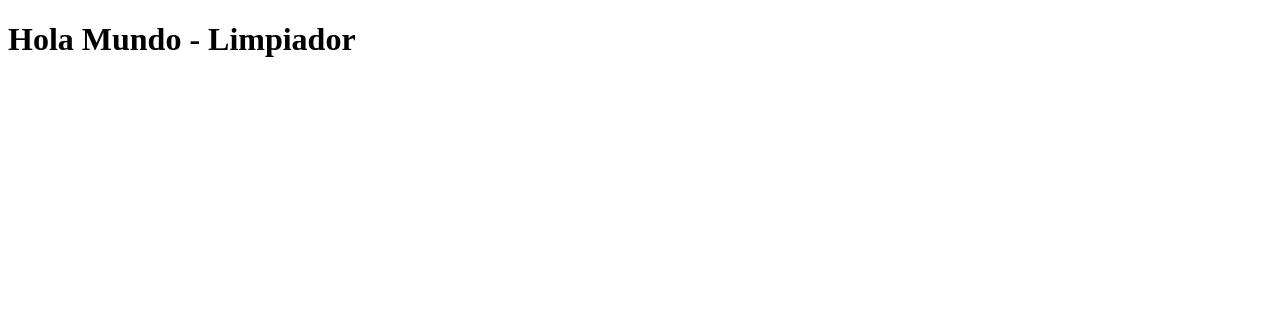
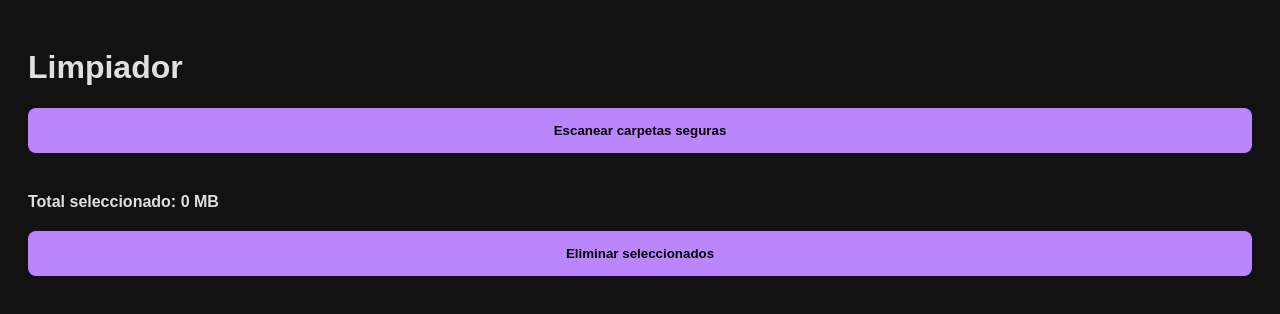
Before and after one commit to crow352/mi-app-limpiador, a website: page www/index.html in a window 1280 px wide. Drawn offline with Linux system fonts and the light colour scheme.

Commit message:
App limpiador selectivo

```diff
--- a/package.json
+++ b/package.json
@@ -8,6 +8,7 @@
   "dependencies": {
     "@capacitor/core": "latest",
     "@capacitor/android": "latest",
-    "@capacitor/cli": "latest"
+    "@capacitor/cli": "latest",
+    "@capacitor/filesystem": "latest"
   }
 }
--- a/www/index.html
+++ b/www/index.html
@@ -3,9 +3,70 @@
 <head>
     <meta charset="UTF-8">
     <meta name="viewport" content="width=device-width, initial-scale=1.0">
-    <title>Mi App Limpiador</title>
+    <title>Storage Cleaner</title>
+    <style>
+        body { background: #121212; color: #e0e0e0; font-family: sans-serif; padding: 20px; }
+        .btn { background: #bb86fc; color: #000; border: none; padding: 15px; width: 100%; border-radius: 8px; font-weight: bold; margin-bottom: 20px; }
+        .file-item { display: flex; align-items: center; padding: 10px; border-bottom: 1px solid #333; }
+        .file-item input { margin-right: 15px; }
+        #total { margin: 20px 0; font-weight: bold; }
+    </style>
 </head>
 <body>
-    <h1>Hola Mundo - Limpiador</h1>
+    <h1>Limpiador</h1>
+    <button class="btn" onclick="scan()">Escanear carpetas seguras</button>
+    <div id="results"></div>
+    <div id="total">Total seleccionado: 0 MB</div>
+    <button class="btn" onclick="deleteFiles()">Eliminar seleccionados</button>
+
+    <script src="capacitor.js"></script>
+    <script>
+        const { Filesystem, Directory } = Capacitor.Plugins;
+        let foundFiles = [];
+
+        async function scan() {
+            await Filesystem.requestPermissions();
+            foundFiles = [];
+            const paths = ['Download', 'Pictures/Screenshots'];
+            const container = document.getElementById('results');
+            container.innerHTML = '';
+
+            for (const path of paths) {
+                try {
+                    const contents = await Filesystem.readdir({ path, directory: Directory.ExternalStorage });
+                    for (const file of contents.files) {
+                        const stat = await Filesystem.stat({ path: `${path}/${file.name}`, directory: Directory.ExternalStorage });
+                        const ext = file.name.split('.').pop().toLowerCase();
+                        const sizeMB = stat.size / (1024 * 1024);
+
+                        if (['apk', 'tmp', 'log', 'bak'].includes(ext) || (path === 'Download' && sizeMB > 50)) {
+                            foundFiles.push({ path: `${path}/${file.name}`, size: sizeMB });
+                            const div = document.createElement('div');
+                            div.className = 'file-item';
+                            div.innerHTML = `<input type="checkbox" data-path="${path}/${file.name}" data-size="${sizeMB}" onchange="updateTotal()"> <span>${file.name} (${sizeMB.toFixed(2)} MB)</span>`;
+                            container.appendChild(div);
+                        }
+                    }
+                } catch (e) { console.error(e); }
+            }
+        }
+
+        function updateTotal() {
+            let total = 0;
+            document.querySelectorAll('input:checked').forEach(i => total += parseFloat(i.dataset.size));
+            document.getElementById('total').innerText = `Total seleccionado: ${total.toFixed(2)} MB`;
+        }
+
+        async function deleteFiles() {
+            const selected = document.querySelectorAll('input:checked');
+            if (selected.length === 0) return;
+            if (confirm(`¿Eliminar ${selected.length} archivos?`)) {
+                for (const checkbox of selected) {
+                    await Filesystem.deleteFile({ path: checkbox.dataset.path, directory: Directory.ExternalStorage });
+                }
+                scan();
+            }
+        }
+    </script>
 </body>
 </html>
```
Also changed, not shown: .github/workflows/build.yml.
